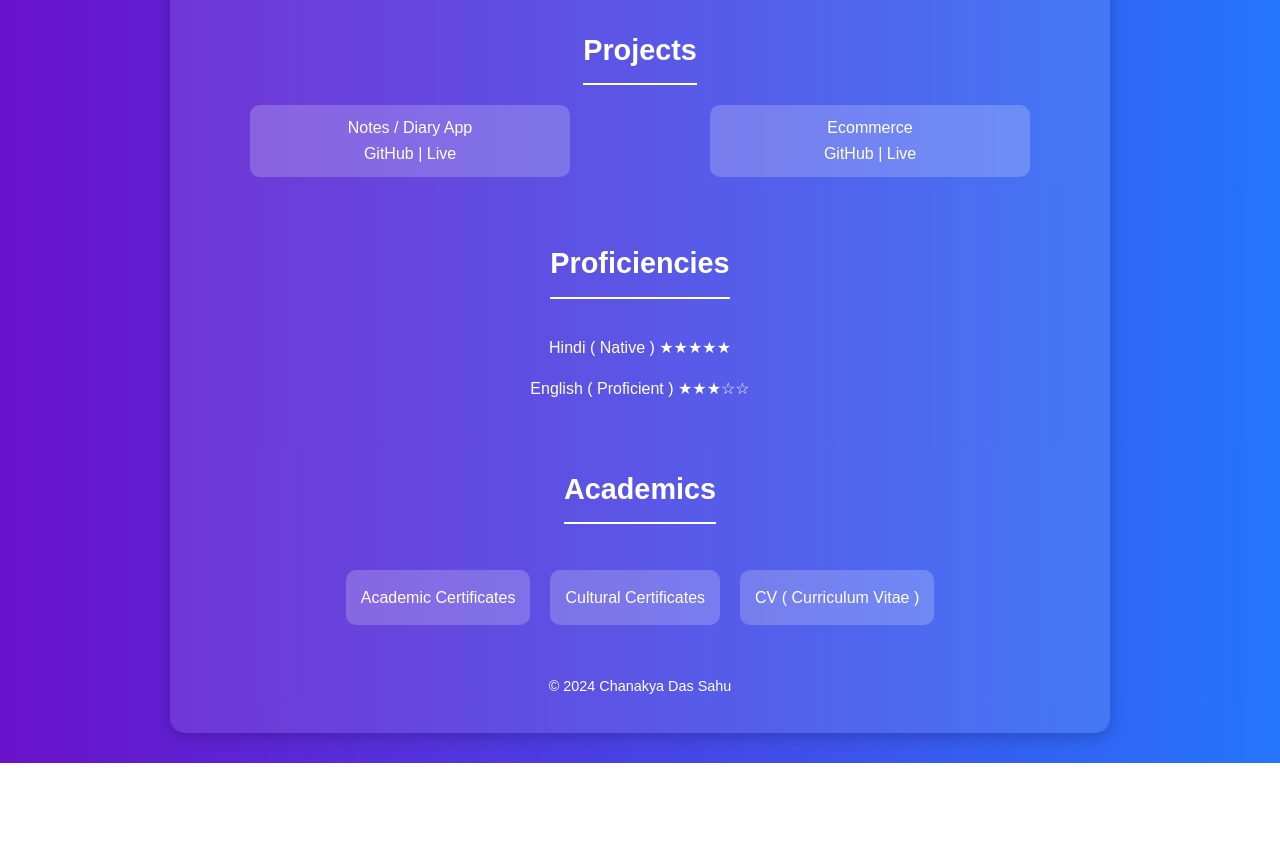
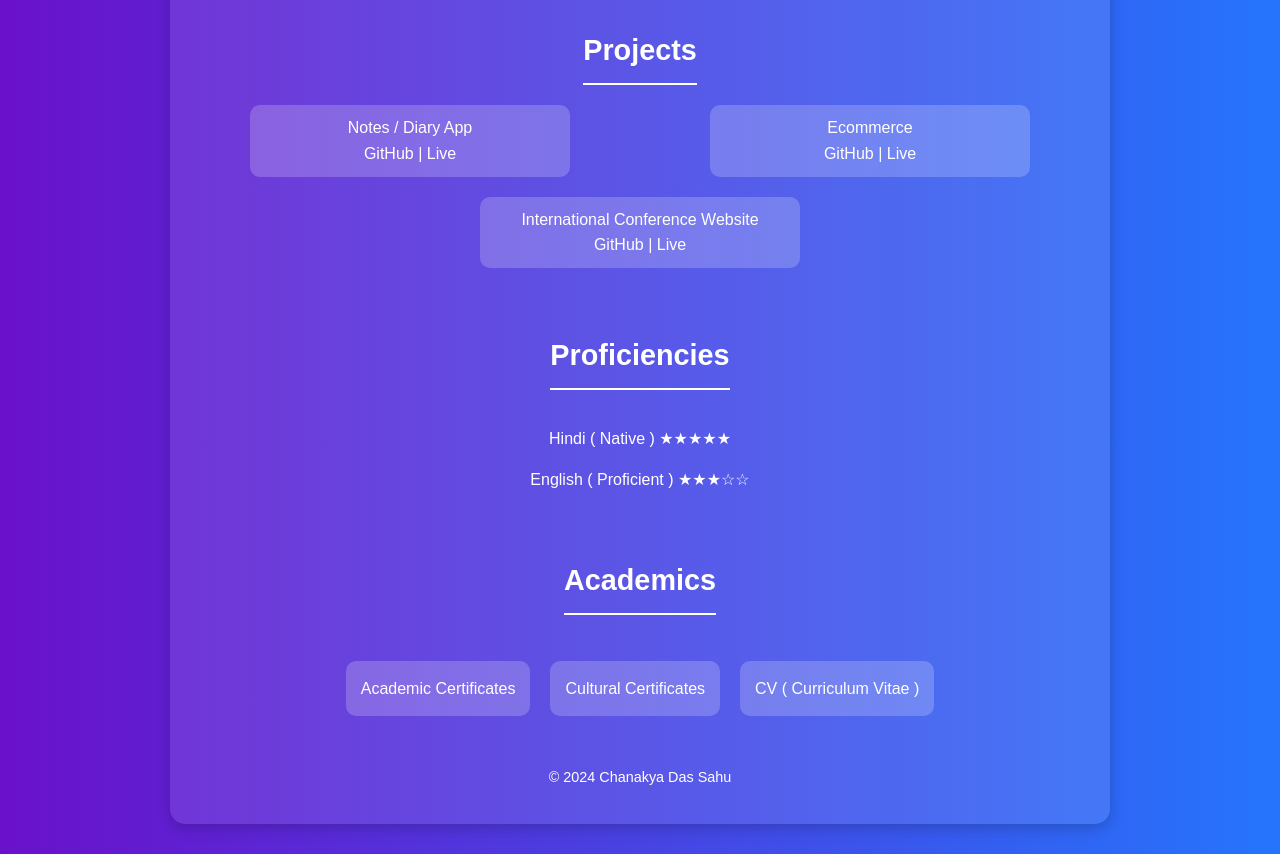
Before and after one commit to Chanakya-Das-Sahu/Portfolio, a plain HTML site: page index.html in a window 1280 px wide. Shown: the part 2604-3458 px from the top of the page. Before the commit the page ends 3367 px from the top, so only its background shows below. Drawn offline with Linux system fonts and the light colour scheme.

Commit message:
conference is also added in projects

```diff
--- a/index.html
+++ b/index.html
@@ -230,6 +230,13 @@
                         <a href="https://chanakya-ecommerce.netlify.app">Live</a>
                     </div>
                 </div>
+                <div style="display:flex;flex-direction: column;background-color: #ffffff33;width: 300px;border-radius: 10px;padding: 10px;">
+                    International Conference Website
+                    <div>
+                        <a href="https://github.com/chanakya-das-sahu/ICSDP">GitHub</a> |
+                        <a href="https://chanakya-das-sahu.github.io/ICSDP/">Live</a>
+                    </div>
+                </div>
             </div>
             <!-- <ul>
                 <a>
```
